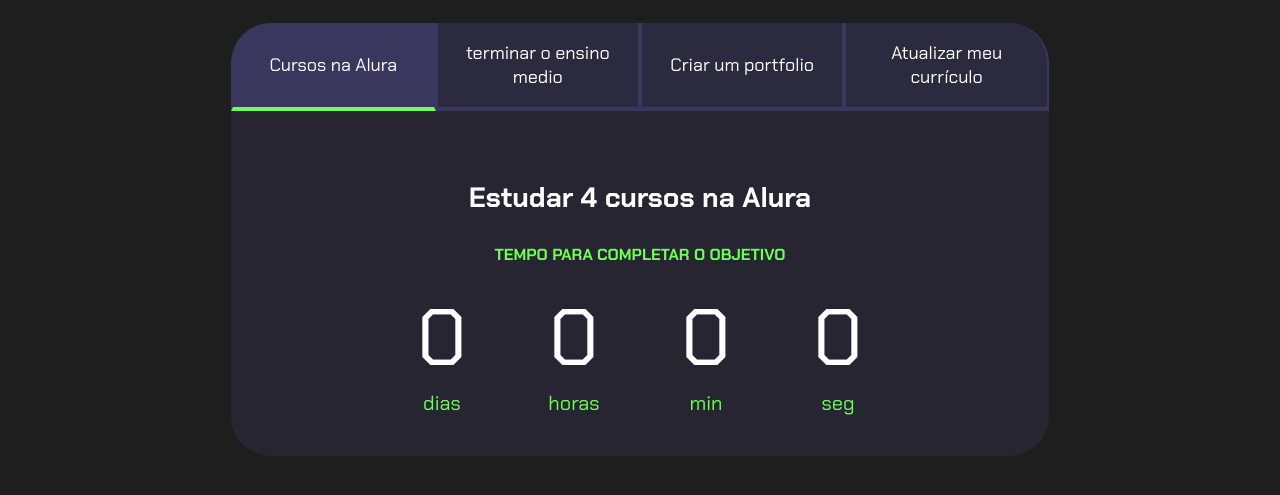
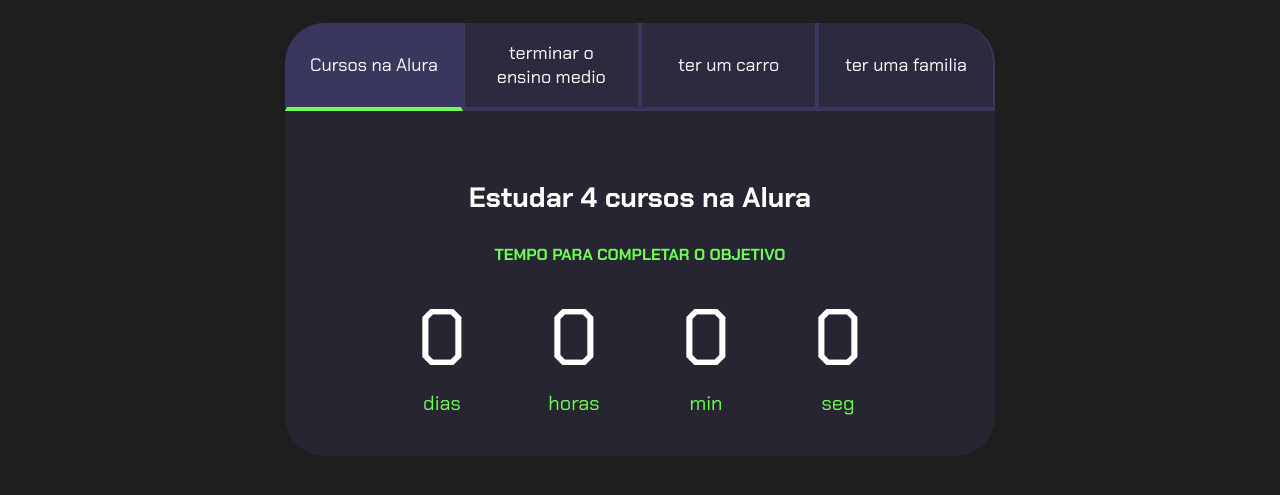
Before and after one commit to saguiBRsks/projeto-de-vida, a plain HTML site: page index.html in a window 1280 px wide. Shown: the part 101-596 px from the top of the page. Drawn offline with Linux system fonts and the light colour scheme.

Commit message:
Update index.html

```diff
--- a/index.html
+++ b/index.html
@@ -15,8 +15,8 @@
             <div class="botoes">
                 <button class="botao ativo">Cursos na Alura</button>
                 <button class="botao">terminar o ensino medio</button>
-                <button class="botao">Criar um portfolio</button>
-                <button class="botao">Atualizar meu currículo</button>
+                <button class="botao">ter um carro</button>
+                <button class="botao">ter uma familia</button>
             </div>
             <div class="abas-textos">
                 <div class="aba-conteudo ativo">
```
